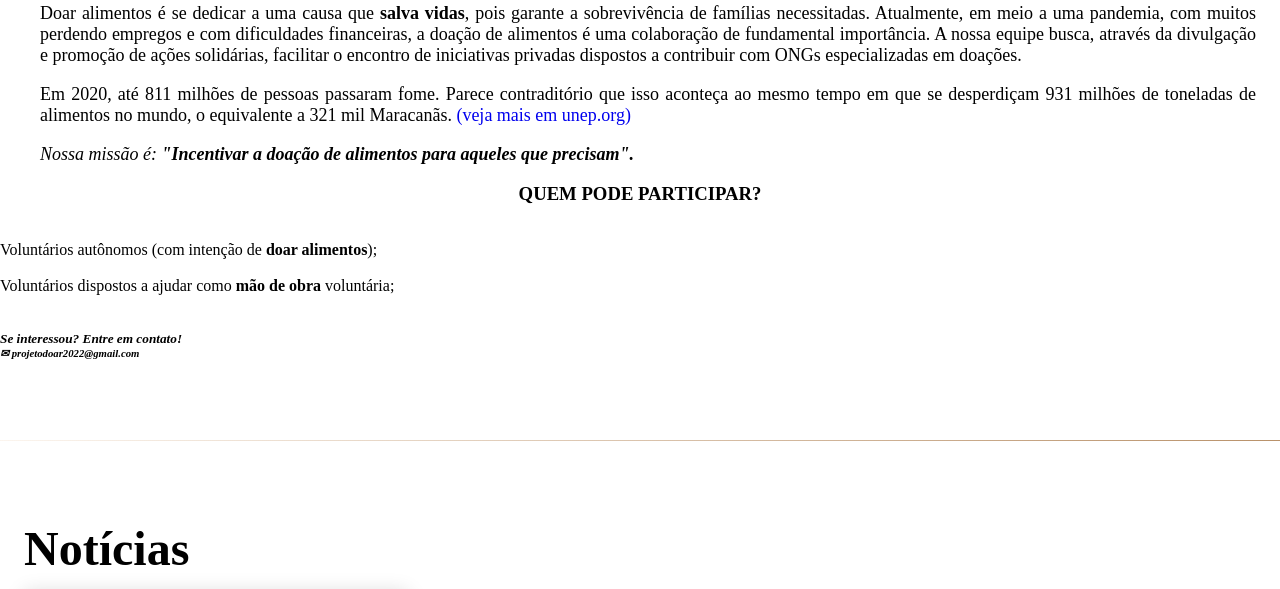
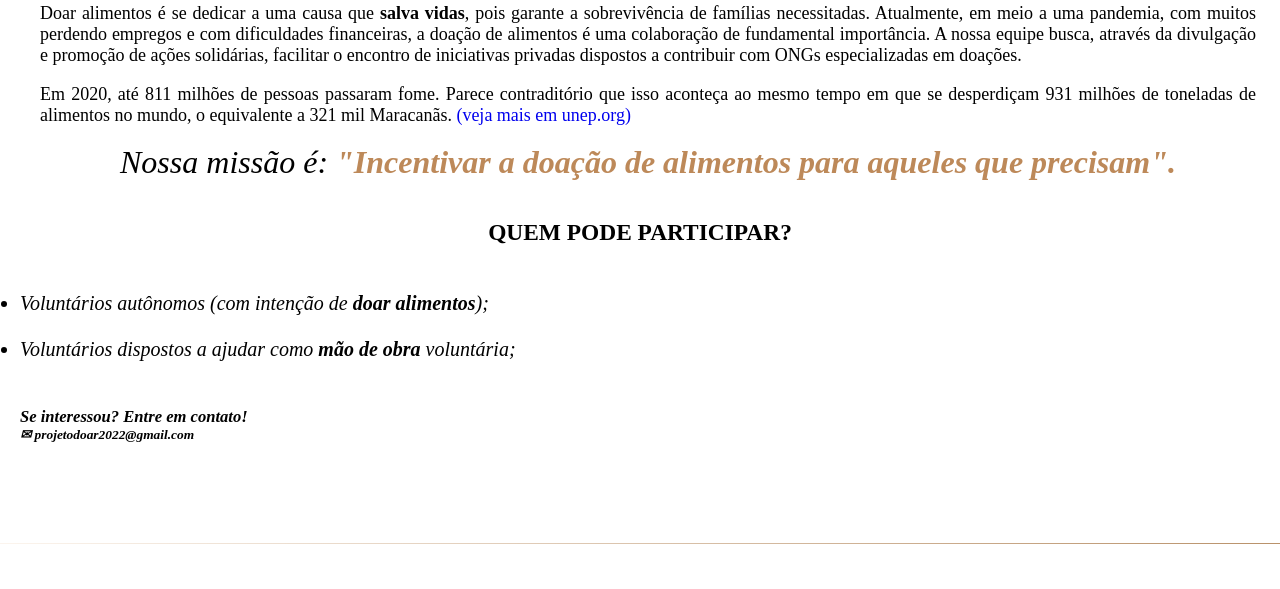
Before and after one commit to Gxavier7/Doa-o-de-Alimentos, a plain HTML site: page HTML, CSS e JavaScript/homepage.html in a window 1280 px wide. Shown: the part 1216-1805 px from the top of the page. Drawn offline with Linux system fonts and the light colour scheme.

Commit message:
Update style.css

```diff
--- a/HTML, CSS e JavaScript/style.css
+++ b/HTML, CSS e JavaScript/style.css
@@ -202,6 +202,29 @@
     color: black;
   }
 
+  #missao {
+  font-size:  2rem;
+  text-align: center;
+}
+em strong {
+  color: rgb(189,137,89)
+}
+.itens {
+  font-style:  italic;
+
+}
+.participar{
+  background: #FFFFFF;
+  padding: 20px;
+  font-size:20px
+}
+
+ul{
+  display:  inline-block;
+  vertical-align: top;
+  widht: 20%;
+  margin-right: 15%;  }
+
   /*----------   Noticias   ----------*/
 
   #news blockquote img {
```
